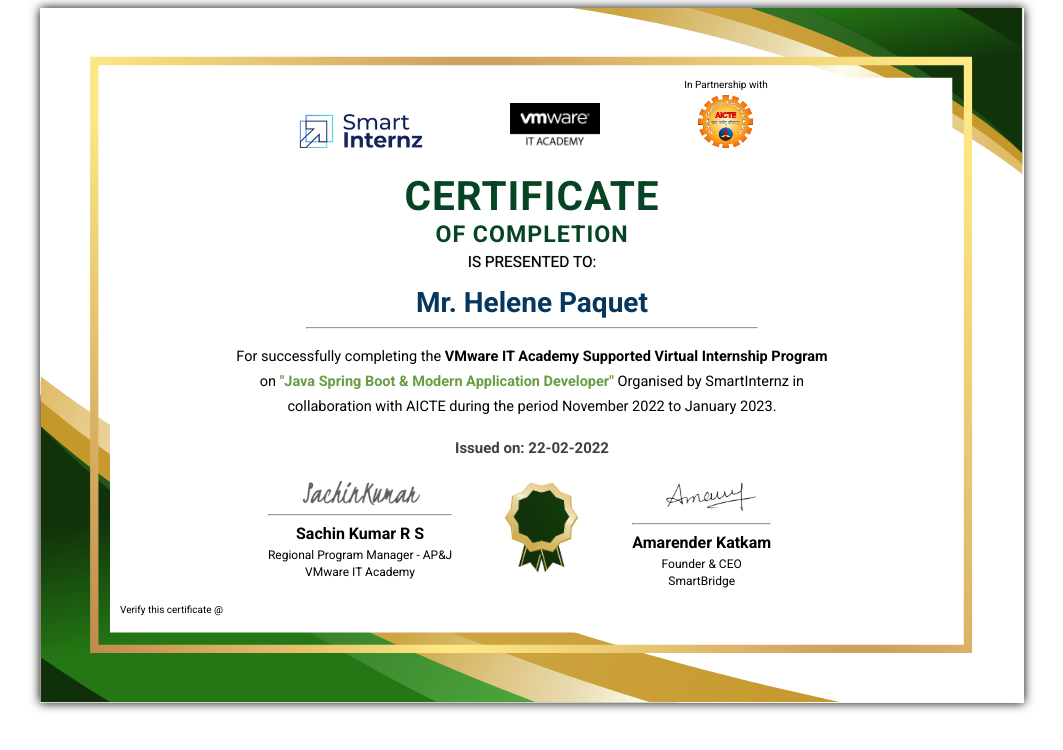
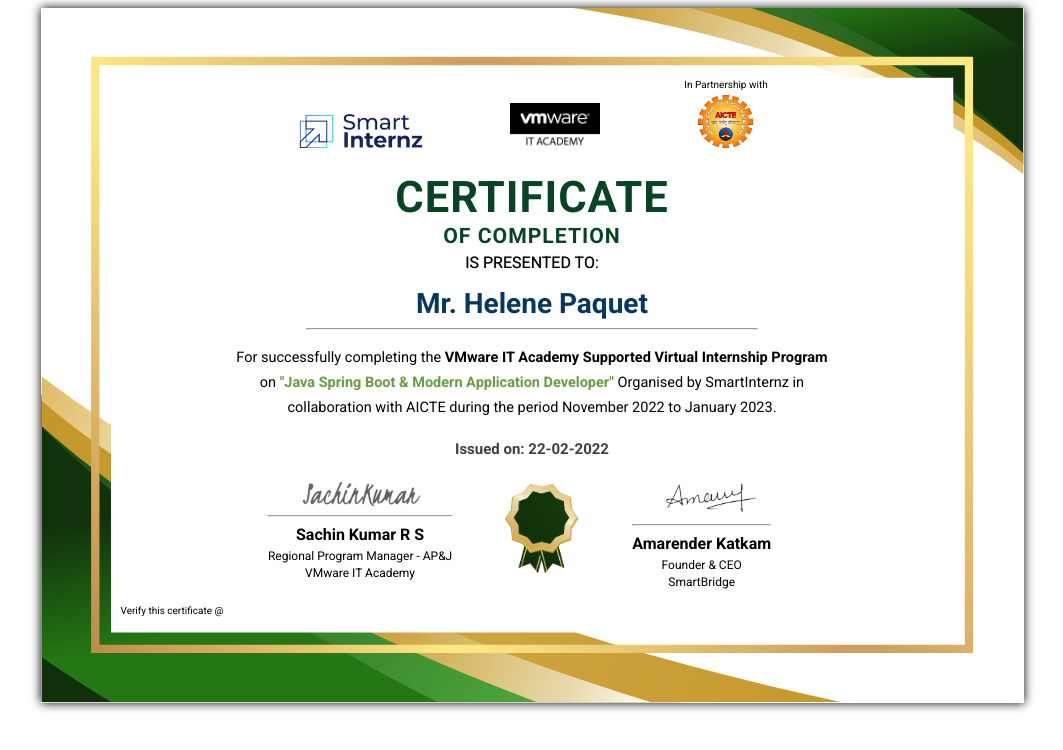
Before and after one commit to rushi-mereddy/VMware-certificate, a plain HTML site: page index.html in a window 1280 px wide. Shown: the whole page, without its empty margins (108-1171 px from the left). Drawn offline with Linux system fonts and the light colour scheme; a web font is replaced by a local one.

Commit message:
Add files via upload

```diff
--- a/index.html
+++ b/index.html
@@ -32,9 +32,9 @@
 
             </div>
 
-            <div class="head" style="font-size: 40.5px; color: #064424;">
+            <div class="head" style="font-size: 43.5px; color: #064424;">
                 CERTIFICATE
-                <div class="head-sub" style="font-size: 23.2px;">
+                <div class="head-sub" style="font-size: 21.2px;">
                     OF COMPLETION
                 </div>
             </div>
--- a/style.css
+++ b/style.css
@@ -5,7 +5,7 @@ body{
 
 
 .container{
-    width: 984px;
+    width: 983px;
     height: 695.2px;
     margin: auto;
     box-shadow: 0px 0px 10px #000;
@@ -53,7 +53,7 @@ body{
   }
 
   .to{
-    font-size: 15.4px;
+    font-size: 12 .4px;
     /* margin-top: 15px; */
     color: rgb(0, 0, 0);
     text-shadow: rgb(104, 104, 104) 0px 0px 1px;
```
